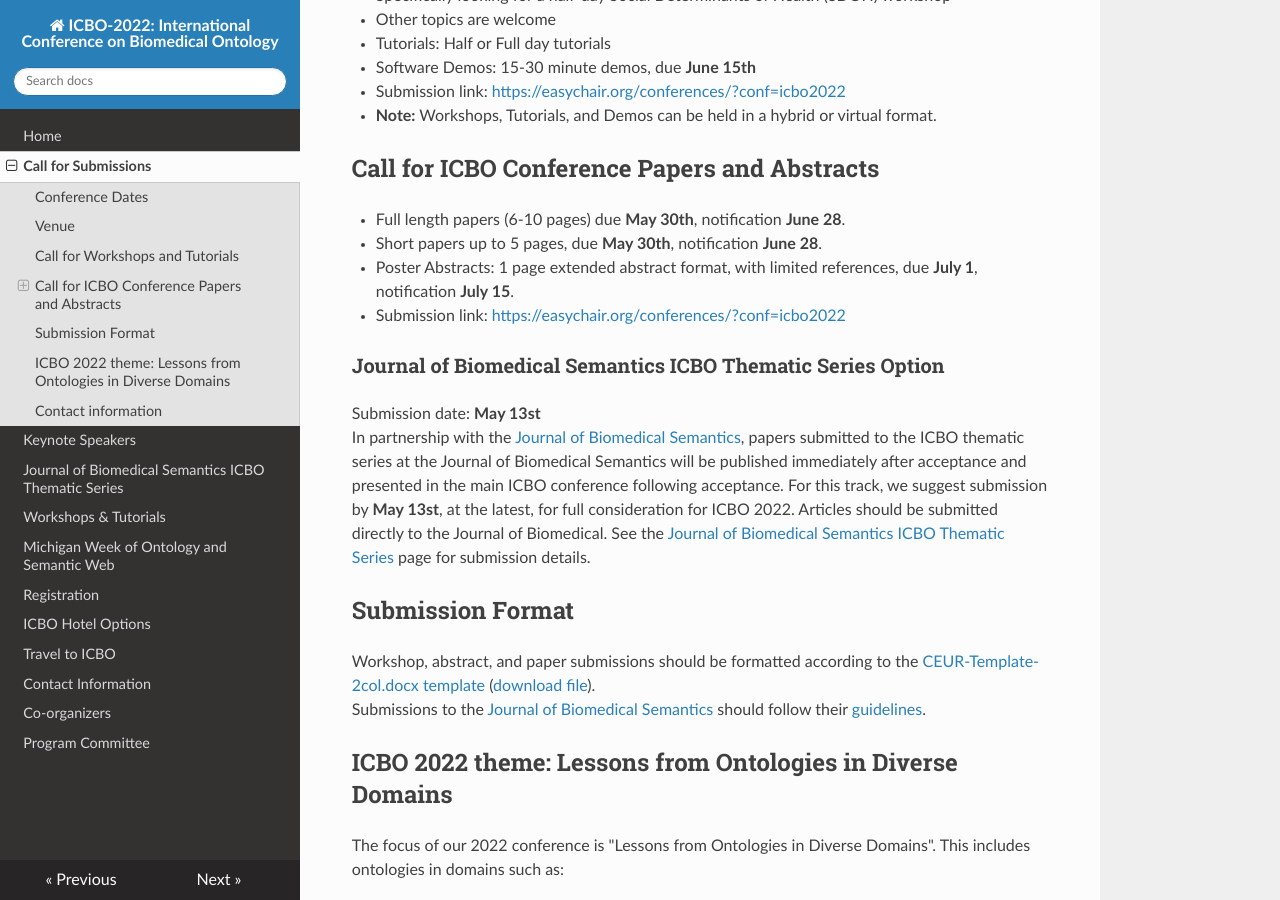
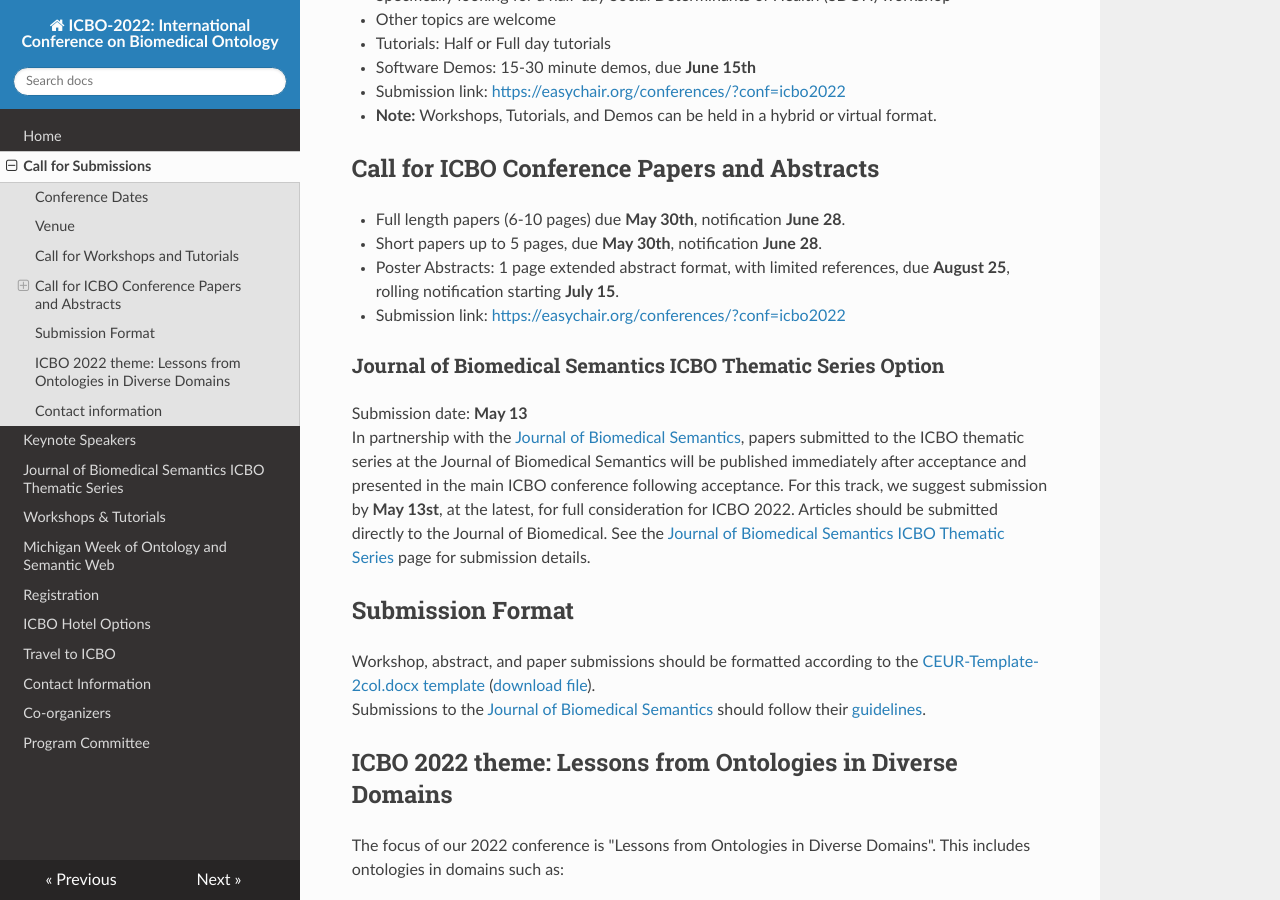
Before and after one commit to johnbeve/BFO-Organization, an MkDocs documentation site: the page built from docs/call-for-submissions.md, in a window 1280 px wide and 900 px high, scrolled down 680 px. Built offline with MkDocs 1.6.1, drawn with Linux system fonts in a browser that asks for light colours; nearby versions of some CDN libraries.

Commit message:
Update call-for-submissions.md

```diff
--- a/docs/call-for-submissions.md
+++ b/docs/call-for-submissions.md
@@ -27,11 +27,11 @@ This meeting will be a hybrid meeting that includes both in-person and virtual p
 ## Call for ICBO Conference Papers and Abstracts
 - Full length papers (6-10 pages) due **May 30th**, notification **June 28**.
 - Short papers up to 5 pages, due **May 30th**, notification **June 28**.
-- Poster Abstracts: 1 page extended abstract format, with limited references, due **July 1**, notification **July 15**.
+- Poster Abstracts: 1 page extended abstract format, with limited references, due **August 25**, rolling notification starting **July 15**.
 - Submission link: [https://easychair.org/conferences/?conf=icbo2022](https://easychair.org/conferences/?conf=icbo2022)
 
 ### Journal of Biomedical Semantics ICBO Thematic Series Option
-Submission date: **May 13st**
+Submission date: **May 13**
 In partnership with the [Journal of Biomedical Semantics](https://jbiomedsem.biomedcentral.com/), papers submitted to the ICBO thematic series at the Journal of Biomedical Semantics will be published immediately after acceptance and presented in the main ICBO conference following acceptance. For this track, we suggest submission by **May 13st**, at the latest, for full consideration for ICBO 2022. Articles should be submitted directly to the Journal of Biomedical. See the [Journal of Biomedical Semantics ICBO Thematic Series](submit-jbms-icbo.md) page for submission details.
 
 ## Submission Format
```
